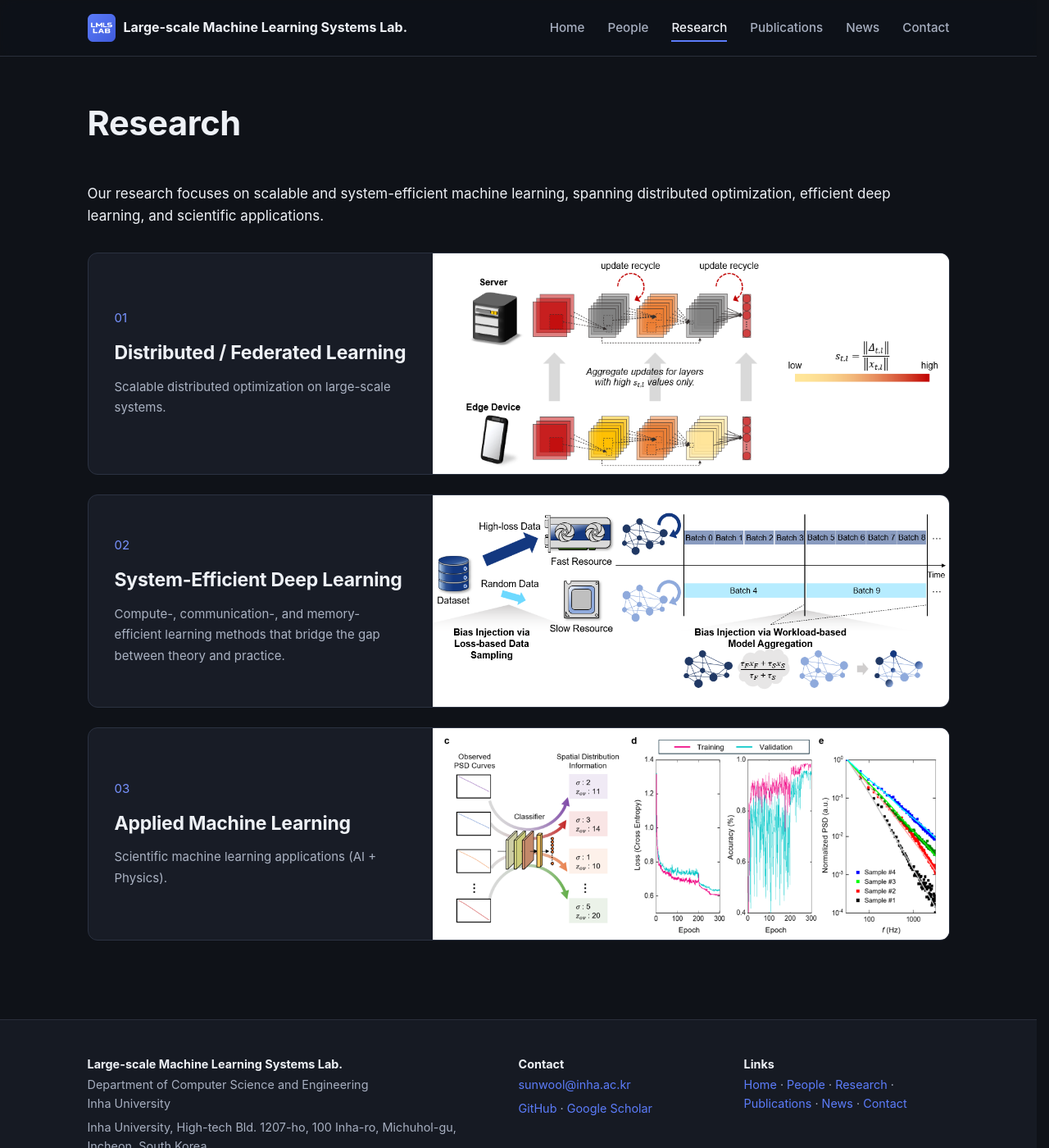
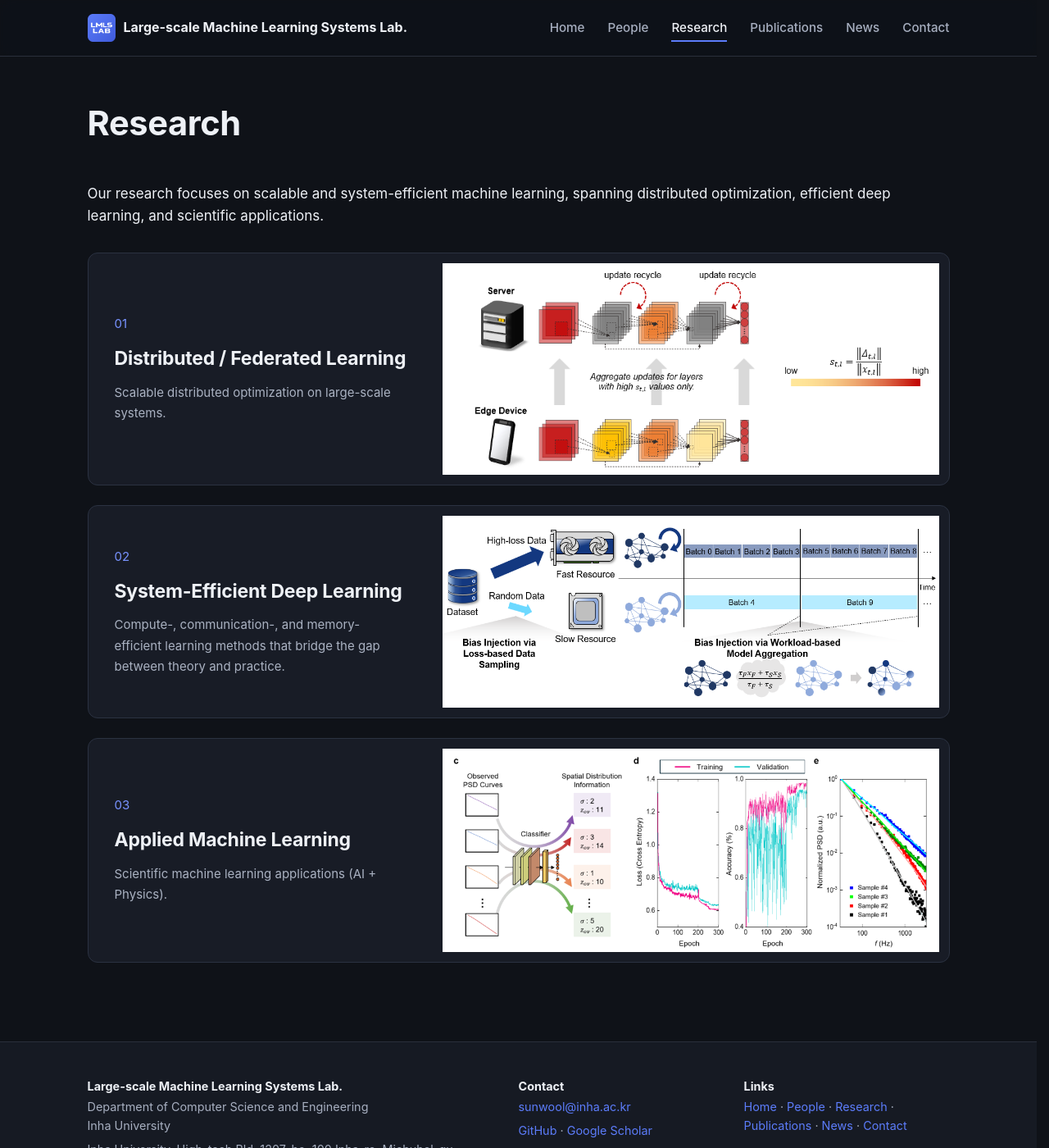
Before and after one commit to LMLS-Lab/lmls-lab.github.io, a Jekyll site: the page built from research.md, in a window 1280 px wide and 1400 px high. Shown: the whole window at 82% size. Built offline with Jekyll 4.4.1, drawn with Linux system fonts in a browser that asks for light colours.

Commit message:
Added padding.

```diff
--- a/assets/css/style.scss
+++ b/assets/css/style.scss
@@ -851,6 +851,7 @@ img { max-width: 100%; display: block; }
 
 .research-card__image {
   display: flex;
+  margin: 12px;
   align-items: center;
   justify-content: center;
   overflow: hidden;
```
